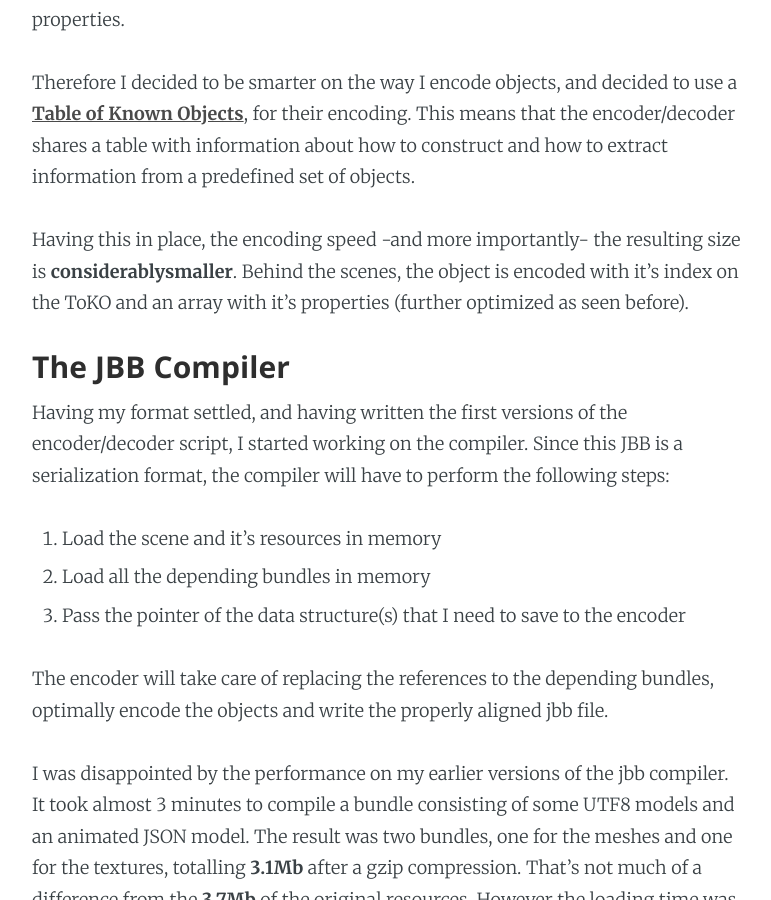
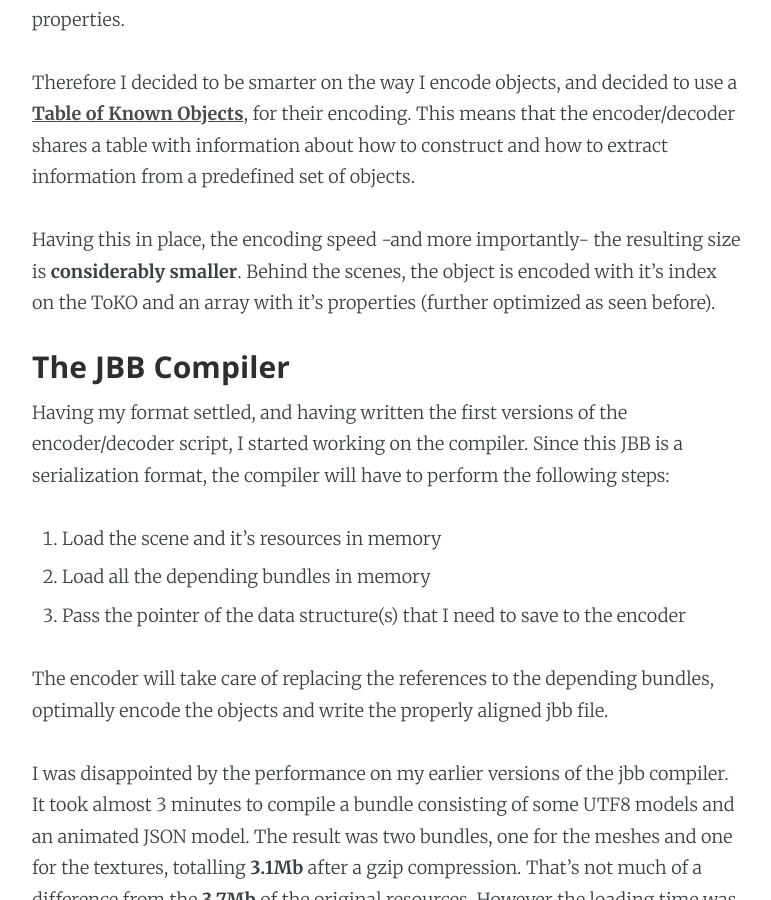
Before and after one commit to wavesoft/wavesoft.github.io, a Jekyll site: the page built from _posts/2016-01-07-javascript-binary-bundles.md, in a window 1280 px wide and 900 px high, scrolled down 7515 px. Shown: the whole window, without its empty margins (253-1024 px from the left). Built offline with Jekyll 4.4.1, drawn with Linux system fonts in a browser that asks for light colours; nearby versions of some CDN libraries; Markdown is read by kramdown in place of the engine named in the settings; comment, search, counter and statistics services are not loaded.

Commit message:
Adding missing resources

```diff
--- a/_posts/2016-01-07-javascript-binary-bundles.md
+++ b/_posts/2016-01-07-javascript-binary-bundles.md
@@ -217,9 +217,7 @@ Therefore I decided to be smarter on the way I encode objects, and decided to us
 with information about how to construct and how to extract information
 from a predefined set of objects.
 
-Having this in place, the encoding speed -and more importantly- the resulting size is **considerably****smaller**.
- Behind the scenes, the object is encoded with it's index on the ToKO
-and an array with it's properties (further optimized as seen before).
+Having this in place, the encoding speed -and more importantly- the resulting size is **considerably smaller**. Behind the scenes, the object is encoded with it's index on the ToKO and an array with it's properties (further optimized as seen before).
 
 ### The JBB Compiler
 
@@ -241,7 +239,7 @@ jbb compiler. It took almost 3 minutes to compile a bundle consisting of
  some UTF8 models and an animated JSON model. The result was two
 bundles, one for the meshes and one for the textures, totalling **3.1Mb** after a gzip compression. That's not much of a difference from the **3.7Mb** of the original resources. However the loading time was considerably different!
 
-<img src="/img/jbb-loading.png" alt="Loading a JBB Bundle" />
+<img src="/assets/images/jbb-loading.png" alt="Loading a JBB Bundle" />
 
 Performing only 2 requests in the binary bundle version (instead of about 20 in the regular one), the browser loaded the bundle **5 times faster**!
 
```
Also changed, not shown: assets/images/jbb-loading.png (added).
